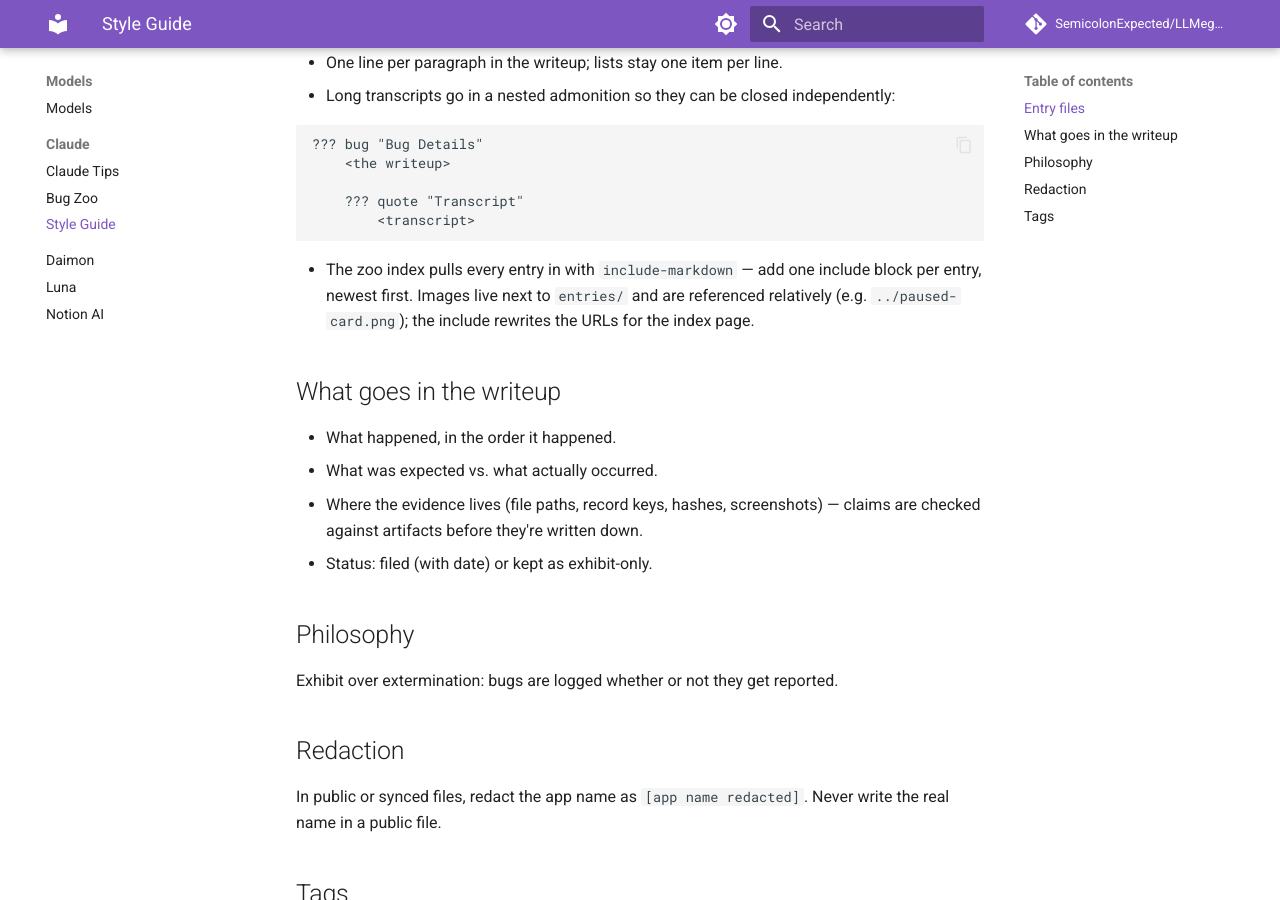
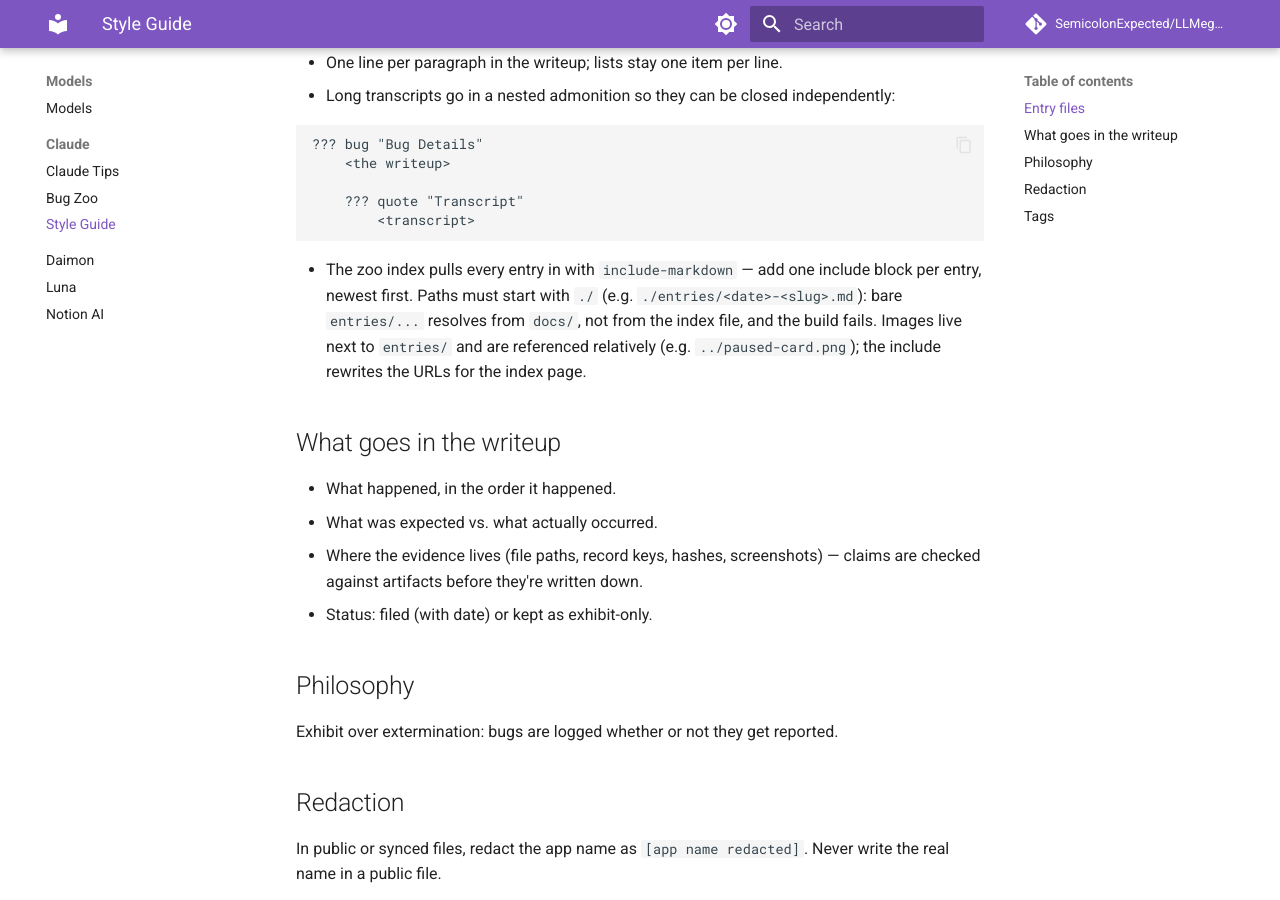
Before and after one commit to SemicolonExpected/LLMegeton, an MkDocs documentation site: the page built from docs/models/claude/bug-zoo/style-guide/index.md, in a window 1280 px wide and 900 px high, scrolled down 741 px. Built offline with MkDocs 1.6.1 and Material for MkDocs 9.7.7, drawn with Linux system fonts in a browser that asks for light colours; comment, search, counter and statistics services are not loaded.

Commit message:
Style guide: document ./ prefix requirement for include-markdown paths

````diff
--- a/docs/models/claude/bug-zoo/style-guide/index.md
+++ b/docs/models/claude/bug-zoo/style-guide/index.md
@@ -33,7 +33,7 @@ tags:
         <transcript>
 ```
 
-- The zoo index pulls every entry in with `include-markdown` — add one include block per entry, newest first. Images live next to `entries/` and are referenced relatively (e.g. `../paused-card.png`); the include rewrites the URLs for the index page.
+- The zoo index pulls every entry in with `include-markdown` — add one include block per entry, newest first. Paths must start with `./` (e.g. `./entries/<date>-<slug>.md`): bare `entries/...` resolves from `docs/`, not from the index file, and the build fails. Images live next to `entries/` and are referenced relatively (e.g. `../paused-card.png`); the include rewrites the URLs for the index page.
 
 ## What goes in the writeup
 
````
